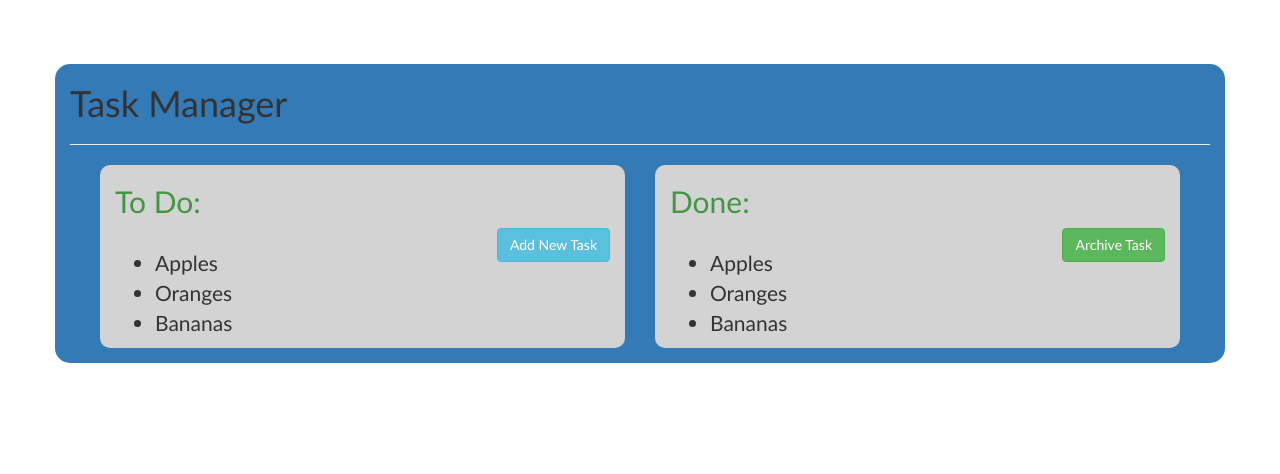
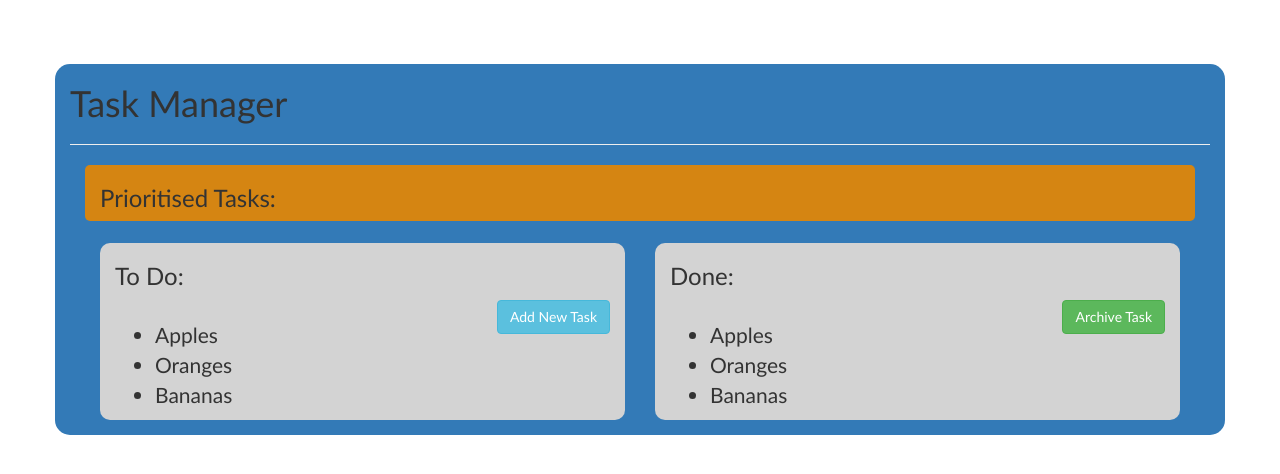
Before and after one commit to maent45/Flatlander-s_AngularJS_WebApp, a plain HTML site: page javascript_refresher/index.html in a window 1280 px wide. Drawn offline with nearby package versions, Linux system fonts and the light colour scheme.

Commit message:
added static layout holder
created top section layout for tasks that are to be marked as
prioritised

```diff
--- a/javascript_refresher/css/custom.css
+++ b/javascript_refresher/css/custom.css
@@ -19,6 +19,17 @@ li.edit input{
     display: initial;
 }
 
+/*--- priority panel css ---*/
+.priorityPanel{
+    background-color: #d58512;
+    margin: auto;
+    margin-bottom: 2%;
+    border-radius: 5px;
+}
+.priorityPanel h3{
+    color: #333;
+}
+
 /*--- left panel css ---*/
 .leftPanel{
     background-color: lightgray;
--- a/javascript_refresher/index.html
+++ b/javascript_refresher/index.html
@@ -12,11 +12,18 @@
     <h1>Task Manager</h1>
     <hr>
 
+    <!--- priority panel --->
+    <div class="col-lg-12 col-md-12 col-sm-12 col-xs-12">
+        <div class="col-lg-12 priorityPanel">
+            <h3>Prioritised Tasks:</h3>
+        </div>
+    </div>
+
     <div class="col-lg-12 col-md-12 col-sm-12 col-xs-12">
         <!--- left panel --->
         <div class="col-lg-6">
             <div class="col-lg-12 leftPanel">
-                <h2>To Do:</h2>
+                <h3>To Do:</h3>
                 <button class="btn btn-info pull-right" id="btnAddTask">Add New Task</button>
                 <br/>
                 <ul id="checklist">
@@ -39,12 +46,12 @@
         <!--- right panel --->
         <div class="col-lg-6">
             <div class="col-lg-12 rightPanel">
-                <h2>Done:</h2>
+                <h3>Done:</h3>
                 <button class="btn btn-success pull-right">Archive Task</button>
                 <br/>
                 <ul>
                     <li>
-                        <span>Apples</span>
+                        <span id="testApple">Apples</span>
                         <input value="Apples">
                     </li>
                     <li>
--- a/javascript_refresher/js/events.js
+++ b/javascript_refresher/js/events.js
@@ -41,3 +41,12 @@ function itemKeypress() {
 $("#btnAddTask").click(function() {
     $("ul").append("<li><span>Apples</span></li>")
 });
+
+
+//access the task to prioritise
+var priTask = document.getElementById("testApple");
+
+//function to prioritise task
+function prioritiseTask() {
+    addEventListener()
+}
```
